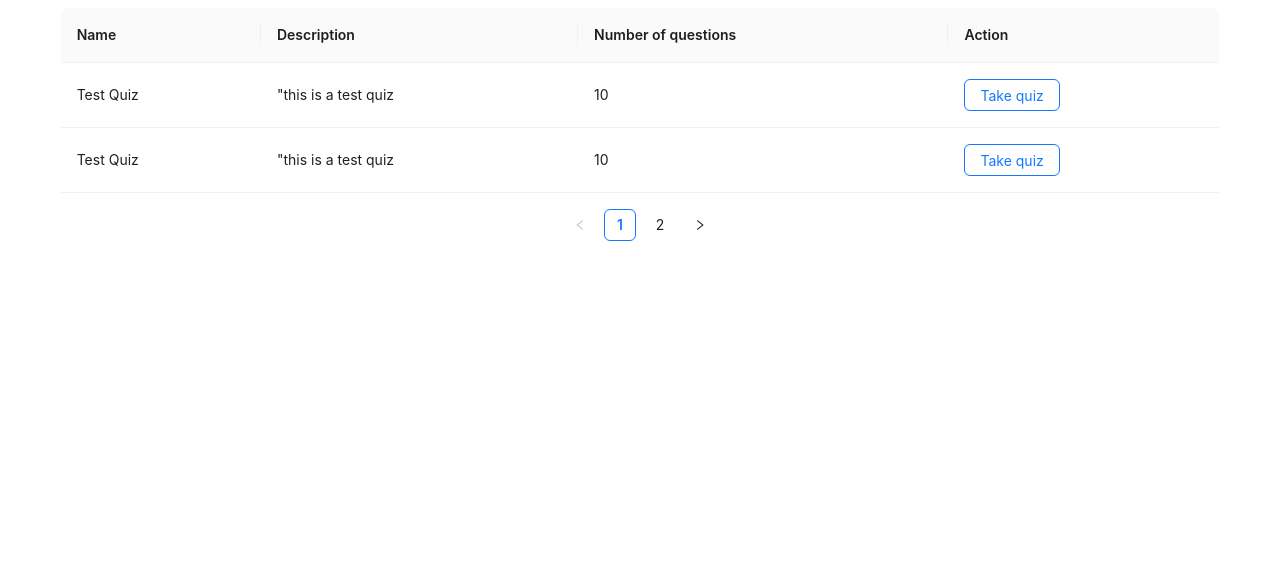
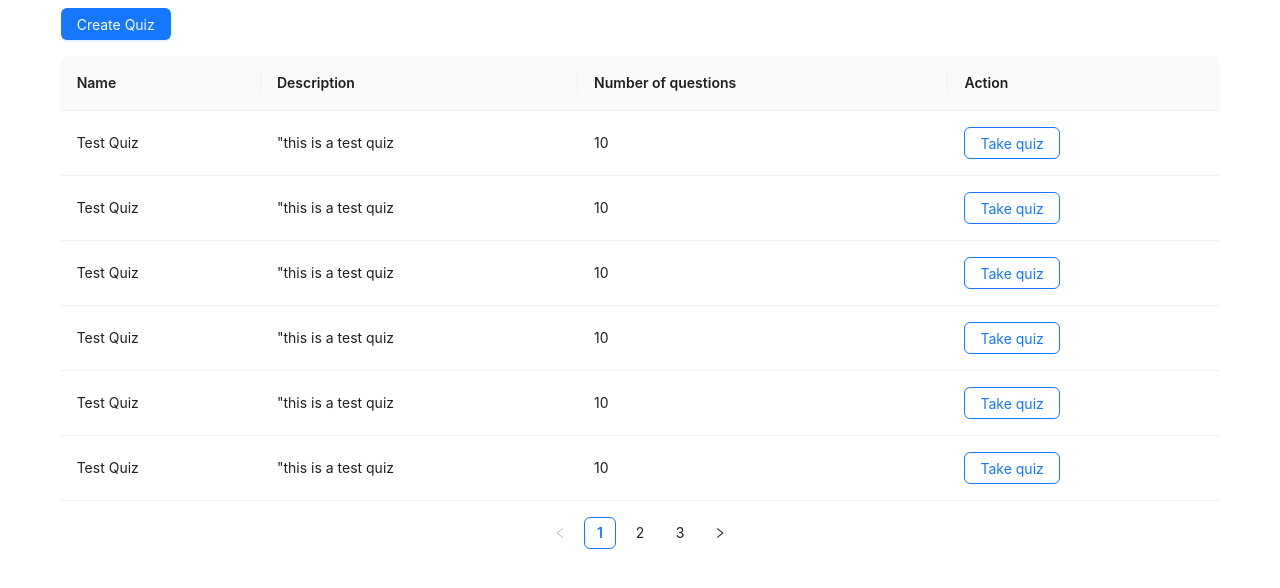
Before and after one commit to HosseinHp96/quiz-app, a React (Vite) app: page /quizzes in a window 1280 px wide. Shown: the top 588 px of the page. Built offline with nearby package versions, Linux system fonts and the light colour scheme; the HTML template or start-up script is replaced by a standard one.

Commit message:
Add a 'create quiz' button to quizzes page

```diff
--- a/src/context/index.tsx
+++ b/src/context/index.tsx
@@ -6,7 +6,23 @@ export const AppContext = createContext<IAppContext | null>(null);
 export const AppContextWrapper: FC<{ children: React.ReactNode }> = ({
   children,
 }) => {
-  const [quizzes, setQuizzes] = useState<IQuiz[]>([test, test, test]);
+  const [quizzes, setQuizzes] = useState<IQuiz[]>([
+    test,
+    test,
+    test,
+    test,
+    test,
+    test,
+    test,
+    test,
+    test,
+    test,
+    test,
+    test,
+    test,
+    test,
+    test,
+  ]);
 
   const sharedState = {
     quizzes,
--- a/src/pages/quizzes/index.tsx
+++ b/src/pages/quizzes/index.tsx
@@ -46,14 +46,20 @@ const Quizzes: FC = () => {
   return (
     <Row justify="center">
       <Col span={22}>
+        <Space direction="vertical" size="middle" style={{ display: "flex" }}>
+          <Button onClick={() => navigate(`/quizzes/create`)} type="primary">
+            Create Quiz
+          </Button>
+
           <Table
             pagination={{
               position: ["bottomCenter"],
-            pageSize: 2,
+              pageSize: 6,
             }}
             columns={columns}
             dataSource={quizzes}
           />
+        </Space>
       </Col>
     </Row>
   );
```
Lines whose indentation alone changed are shown as unchanged.
